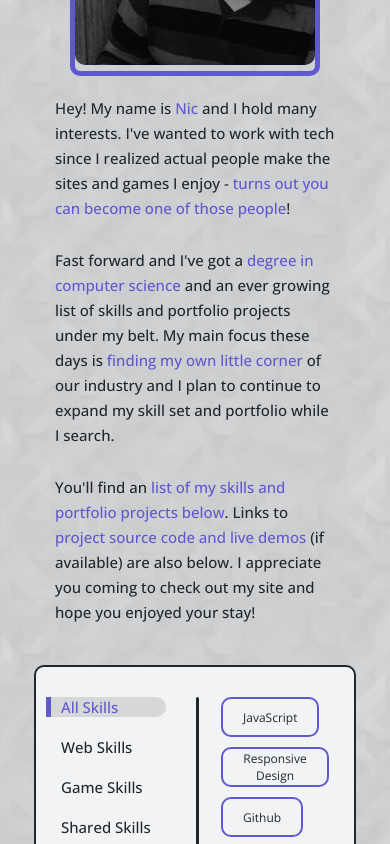
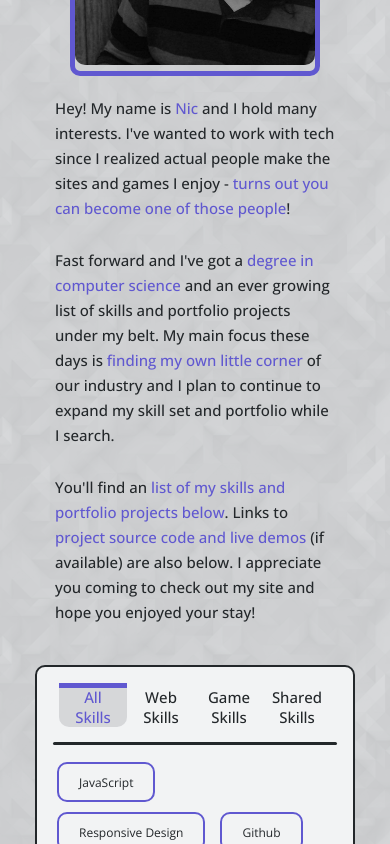
Before and after one commit to Aphemra/portfolio, a React (Create React App) app: page / in a window 390 px wide. Shown: the part 1156-2000 px from the top of the page. Built offline with nearby package versions, Linux system fonts and the light colour scheme.

Commit message:
Finalized About Page * Added responsive filtered skills list for smallest mobile phones < 500px wide * Added about me text * Added more skills and corrected confidence meter values

```diff
--- a/src/App.js
+++ b/src/App.js
@@ -15,6 +15,10 @@ function App() {
 	const [theme, setTheme] = useLocalState("theme", defaultDark ? "dark" : "light");
 
 	// Editable Resume Fields
+	// Extract these out into three lists and then
+	// combine them back into the allSkillsList using spread
+	// operator. Then take this list and shuffle it using
+	// custom function.
 	// const allSkillsList = [
 	// 	// WEB SKILLS
 	// 	{
@@ -91,67 +95,85 @@ function App() {
 			id: uuid(),
 			category: "web",
 			name: "JavaScript",
-			confidence: 0.5,
+			confidence: 0.65,
 		},
 		{
 			id: uuid(),
-			category: "shared",
+			category: "web",
 			name: "Responsive Design",
-			confidence: 1,
+			confidence: 0.7,
 		},
 		{
 			id: uuid(),
 			category: "shared",
 			name: "Github",
+			confidence: 0.9,
+		},
+		{
+			id: uuid(),
+			category: "web",
+			name: "CSS",
+			confidence: 0.65,
+		},
+		{
+			id: uuid(),
+			category: "game",
+			name: "C#",
+			confidence: 0.85,
+		},
+		{
+			id: uuid(),
+			category: "shared",
+			name: "Design Patterns",
+			confidence: 0.4,
+		},
+		{
+			id: uuid(),
+			category: "web",
+			name: "Express",
+			confidence: 0.2,
+		},
+		{
+			id: uuid(),
+			category: "game",
+			name: "Java",
+			confidence: 0.5,
+		},
+		{
+			id: uuid(),
+			category: "web",
+			name: "React",
+			confidence: 0.65,
+		},
+		{
+			id: uuid(),
+			category: "game",
+			name: "Unity",
 			confidence: 0.75,
 		},
 		{
 			id: uuid(),
 			category: "web",
-			name: "CSS",
-			confidence: 0.25,
-		},
-		{
-			id: uuid(),
-			category: "game",
-			name: "C#",
-			confidence: 0.5,
-		},
-		{
-			id: uuid(),
-			category: "shared",
-			name: "Design Patterns",
-			confidence: 0.25,
-		},
-		{
-			id: uuid(),
-			category: "game",
-			name: "Java",
-			confidence: 0.75,
-		},
-		{
-			id: uuid(),
-			category: "web",
-			name: "React",
-			confidence: 1,
-		},
-		{
-			id: uuid(),
-			category: "game",
-			name: "Unity",
-			confidence: 0.25,
-		},
-		{
-			id: uuid(),
-			category: "web",
 			name: "HTML",
-			confidence: 0.75,
+			confidence: 0.85,
 		},
 		{
 			id: uuid(),
 			category: "shared",
 			name: "Git",
-			confidence: 0.5,
+			confidence: 0.7,
+		},
+		{
+			id: uuid(),
+			category: "web",
+			name: "Accessibility",
+			confidence: 0.35,
+		},
+		{
+			id: uuid(),
+			category: "web",
+			name: "Node",
+			confidence: 0.4,
 		},
 	];
 	const projectsList = [
--- a/src/pages/About.js
+++ b/src/pages/About.js
@@ -6,9 +6,9 @@ function About({ allSkillsList }) {
 	const skillFilters = { all: "all", web: "web", game: "game", shared: "shared" };
 	const [skillFilter, setSkillFilter] = useState(skillFilters.all);
 
-	function setActiveFilter(filter) {
-		const indicatorEdge = document.getElementsByClassName("indicator-edge")[0];
-		const indicatorBG = document.getElementsByClassName("indicator-bg")[0];
+	function setActiveHorizontalFilter(filter) {
+		const indicatorEdge = document.querySelectorAll(".indicator-edge.horizontal")[0];
+		const indicatorBG = document.querySelectorAll(".indicator-bg.horizontal")[0];
 		switch (filter) {
 			case skillFilters.all:
 				indicatorEdge.style.top = "1.5rem";
@@ -29,6 +29,34 @@ function About({ allSkillsList }) {
 			default:
 				indicatorEdge.style.top = "1.5rem";
 				indicatorBG.style.top = "1.5rem";
+				break;
+		}
+		setSkillFilter(filter);
+	}
+
+	function setActiveVerticalFilter(filter) {
+		const indicatorEdge = document.querySelectorAll(".indicator-edge.vertical")[0];
+		const indicatorBG = document.querySelectorAll(".indicator-bg.vertical")[0];
+		switch (filter) {
+			case skillFilters.all:
+				indicatorEdge.style.left = "1.1rem";
+				indicatorBG.style.left = "1.1rem";
+				break;
+			case skillFilters.web:
+				indicatorEdge.style.left = "4.5rem";
+				indicatorBG.style.left = "4.5rem";
+				break;
+			case skillFilters.game:
+				indicatorEdge.style.left = "7.9rem";
+				indicatorBG.style.left = "7.9rem";
+				break;
+			case skillFilters.shared:
+				indicatorEdge.style.left = "11.3rem";
+				indicatorBG.style.left = "11.3rem";
+				break;
+			default:
+				indicatorEdge.style.left = "1.1rem";
+				indicatorBG.style.left = "1.1rem";
 				break;
 		}
 		setSkillFilter(filter);
@@ -64,42 +92,88 @@ function About({ allSkillsList }) {
 					</p>
 				</div>
 			</div>
-			<div className="about-skills">
-				<ul className="about-skills-titles">
+			<div className="about-skills-horizontal">
+				<ul className="about-skills-titles horizontal">
 					<li
 						tabIndex={0}
 						className={skillFilter === skillFilters.all ? "selected" : ""}
-						onClick={() => setActiveFilter(skillFilters.all)}
+						onClick={() => setActiveHorizontalFilter(skillFilters.all)}
 					>
 						All Skills
 					</li>
 					<li
 						tabIndex={0}
 						className={skillFilter === skillFilters.web ? "selected" : ""}
-						onClick={() => setActiveFilter(skillFilters.web)}
+						onClick={() => setActiveHorizontalFilter(skillFilters.web)}
 					>
 						Web Skills
 					</li>
 					<li
 						tabIndex={0}
 						className={skillFilter === skillFilters.game ? "selected" : ""}
-						onClick={() => setActiveFilter(skillFilters.game)}
+						onClick={() => setActiveHorizontalFilter(skillFilters.game)}
 					>
 						Game Skills
 					</li>
 					<li
 						tabIndex={0}
 						className={skillFilter === skillFilters.shared ? "selected" : ""}
-						onClick={() => setActiveFilter(skillFilters.shared)}
+						onClick={() => setActiveHorizontalFilter(skillFilters.shared)}
 					>
 						Shared Skills
 					</li>
 				</ul>
-				<div className="skills-divider"></div>
-				<div className="indicator-edge"></div>
-				<div className="indicator-bg"></div>
-				<div className="about-skills-filtered">
-					<ul className="skills">
+				<div className="skills-divider horizontal"></div>
+				<div className="indicator-edge horizontal"></div>
+				<div className="indicator-bg horizontal"></div>
+				<div className="about-skills-filtered horizontal">
+					<ul className="skills horizontal">
+						{allSkillsList.map((skill) => {
+							if (skillFilter !== skillFilters.all && skillFilter !== skill.category)
+								return <Skill key={skill.id} skill={skill} hide={true} />;
+							return <Skill key={skill.id} skill={skill} hide={false} />;
+						})}
+					</ul>
+				</div>
+			</div>
+			<div className="about-skills-vertical">
+				<ul className="about-skills-titles vertical">
+					<li
+						tabIndex={0}
+						className={skillFilter === skillFilters.all ? "selected" : ""}
+						onClick={() => setActiveVerticalFilter(skillFilters.all)}
+					>
+						All
+						<br />
+						Skills
+					</li>
+					<li
+						tabIndex={0}
+						className={skillFilter === skillFilters.web ? "selected" : ""}
+						onClick={() => setActiveVerticalFilter(skillFilters.web)}
+					>
+						Web Skills
+					</li>
+					<li
+						tabIndex={0}
+						className={skillFilter === skillFilters.game ? "selected" : ""}
+						onClick={() => setActiveVerticalFilter(skillFilters.game)}
+					>
+						Game Skills
+					</li>
+					<li
+						tabIndex={0}
+						className={skillFilter === skillFilters.shared ? "selected" : ""}
+						onClick={() => setActiveVerticalFilter(skillFilters.shared)}
+					>
+						Shared Skills
+					</li>
+				</ul>
+				<div className="skills-divider vertical"></div>
+				<div className="indicator-edge vertical"></div>
+				<div className="indicator-bg vertical"></div>
+				<div className="about-skills-filtered vertical">
+					<ul className="skills vertical">
 						{allSkillsList.map((skill) => {
 							if (skillFilter !== skillFilters.all && skillFilter !== skill.category)
 								return <Skill key={skill.id} skill={skill} hide={true} />;
--- a/src/pages/Portfolio.js
+++ b/src/pages/Portfolio.js
@@ -3,7 +3,9 @@ import Project from "../components/Project";
 function Portfolio({ projectsList }) {
 	return (
 		<div id="portfolio" className="section">
-			<h1 className="portfolio-title">Portfolio</h1>
+			<h1 className="portfolio-title">
+				<span className="portfolio-title highlight">Portfolio</span>.
+			</h1>
 			<div className="portfolio-projects">
 				{projectsList.map((project) => {
 					return (
--- a/src/styles/index.css
+++ b/src/styles/index.css
@@ -566,26 +566,107 @@ html {
 	line-height: 1.25rem;
 }
 
-.about-skills {
+.about-skills-horizontal,
+.about-skills-vertical {
 	position: relative;
 	display: flex;
-	flex-direction: row;
 	border: 2px solid var(--text-primary);
 	border-radius: 0.5rem;
 	background-color: var(--navbar);
-	padding: 1rem;
-	margin: 1rem auto;
 	width: 100%;
 	max-width: 800px;
 }
 
-.about-skills-titles {
+.about-skills-horizontal {
+	flex-direction: row;
+	padding: 1rem;
+	margin: 1rem auto;
+}
+
+.about-skills-vertical {
+	display: none;
+	flex-direction: column;
+	padding: 1rem;
+	margin: 1rem auto;
+	width: 16rem;
+}
+
+.about-skills-titles.vertical {
+	display: flex;
+	justify-content: center;
+	flex-direction: row;
+	list-style: none;
+	margin-bottom: 1.5rem;
+}
+
+.about-skills-titles.vertical li {
+	display: flex;
+	justify-content: center;
+	text-align: center;
+	font-size: 0.75rem;
+	font-weight: 500;
+	width: 3.4rem;
+	cursor: pointer;
+	z-index: 2;
+	transition: all var(--transition-time);
+}
+
+.about-skills-titles.vertical li:hover,
+.about-skills-titles.vertical li.selected {
+	color: var(--text-secondary);
+	transition: all var(--transition-time);
+}
+
+.indicator-edge.vertical {
+	position: absolute;
+	left: 1.1rem;
+	top: 0.8rem;
+	height: 0.25rem;
+	width: 3.4rem;
+	z-index: 1;
+	background-color: var(--text-secondary);
+	transition: all var(--transition-time);
+}
+
+.indicator-bg.vertical {
+	position: absolute;
+	border-bottom-left-radius: 0.5rem;
+	border-bottom-right-radius: 0.5rem;
+	left: 1.1rem;
+	height: 2rem;
+	width: 3.4rem;
+	z-index: 0;
+	background-color: var(--box-shadow-color);
+	transition: all var(--transition-time);
+}
+
+.skills-divider.vertical {
+	position: absolute;
+	top: 3.75rem;
+	left: 5%;
+	width: 90%;
+	height: 3px;
+	border-radius: 10rem;
+	background-color: var(--text-primary);
+}
+
+.skills.vertical {
+	display: flex;
+	align-content: flex-start;
+	flex-direction: row;
+	flex-wrap: wrap;
+	list-style: none;
+	min-height: 10rem;
+	margin-top: 0.25rem;
+}
+
+.about-skills-titles.horizontal {
 	display: flex;
 	flex-direction: column;
 	list-style: none;
 }
 
-.about-skills-titles li {
+.about-skills-titles.horizontal li {
 	display: flex;
 	align-items: center;
 	font-size: 0.75rem;
@@ -601,13 +682,13 @@ html {
 	transition: all var(--transition-time);
 }
 
-.about-skills-titles li:hover,
-.about-skills-titles li.selected {
+.about-skills-titles.horizontal li:hover,
+.about-skills-titles.horizontal li.selected {
 	color: var(--text-secondary);
 	transition: all var(--transition-time);
 }
 
-.indicator-edge {
+.indicator-edge.horizontal {
 	position: absolute;
 	top: 1.5rem;
 	height: 1rem;
@@ -617,7 +698,7 @@ html {
 	transition: all var(--transition-time);
 }
 
-.indicator-bg {
+.indicator-bg.horizontal {
 	position: absolute;
 	border-top-right-radius: 0.5rem;
 	border-bottom-right-radius: 0.5rem;
@@ -629,7 +710,7 @@ html {
 	transition: all var(--transition-time);
 }
 
-.skills-divider {
+.skills-divider.horizontal {
 	position: absolute;
 	left: 8rem;
 	top: 5%;
@@ -639,7 +720,7 @@ html {
 	background-color: var(--text-primary);
 }
 
-.skills {
+.skills.horizontal {
 	display: flex;
 	align-content: flex-start;
 	flex-direction: row;
@@ -739,12 +820,19 @@ html {
 /*#region Portfolio Page Styles */
 
 #portfolio {
+	display: flex;
+	flex-direction: column;
+	margin-bottom: 10rem;
+	padding-top: 2rem;
+}
+
+.portfolio-title {
+	font-size: 2rem;
 }
 
 .portfolio-projects {
-	display: grid;
-	/* width: 1000px;
-	grid-template-columns: 1fr 1fr 1fr; Change this later */
+	display: flex;
+	flex-wrap: wrap;
 }
 
 .project-container {
@@ -787,6 +875,10 @@ html {
 	.section {
 		margin-right: 75px;
 		margin-left: 75px;
+	}
+	.static-icons-left,
+	.static-icons-right {
+		z-index: -1;
 	}
 	.static-icons-left .icon a,
 	.static-icons-right .email a {
@@ -888,9 +980,11 @@ html {
 	.about-description {
 		max-width: 280px;
 	}
-	.about-skills {
-		padding: 1rem 0.5rem;
-		width: 16.1rem;
+	.about-skills-horizontal {
+		display: none;
+	}
+	.about-skills-vertical {
+		display: flex;
 	}
 	.skill {
 		white-space: unset;
```
